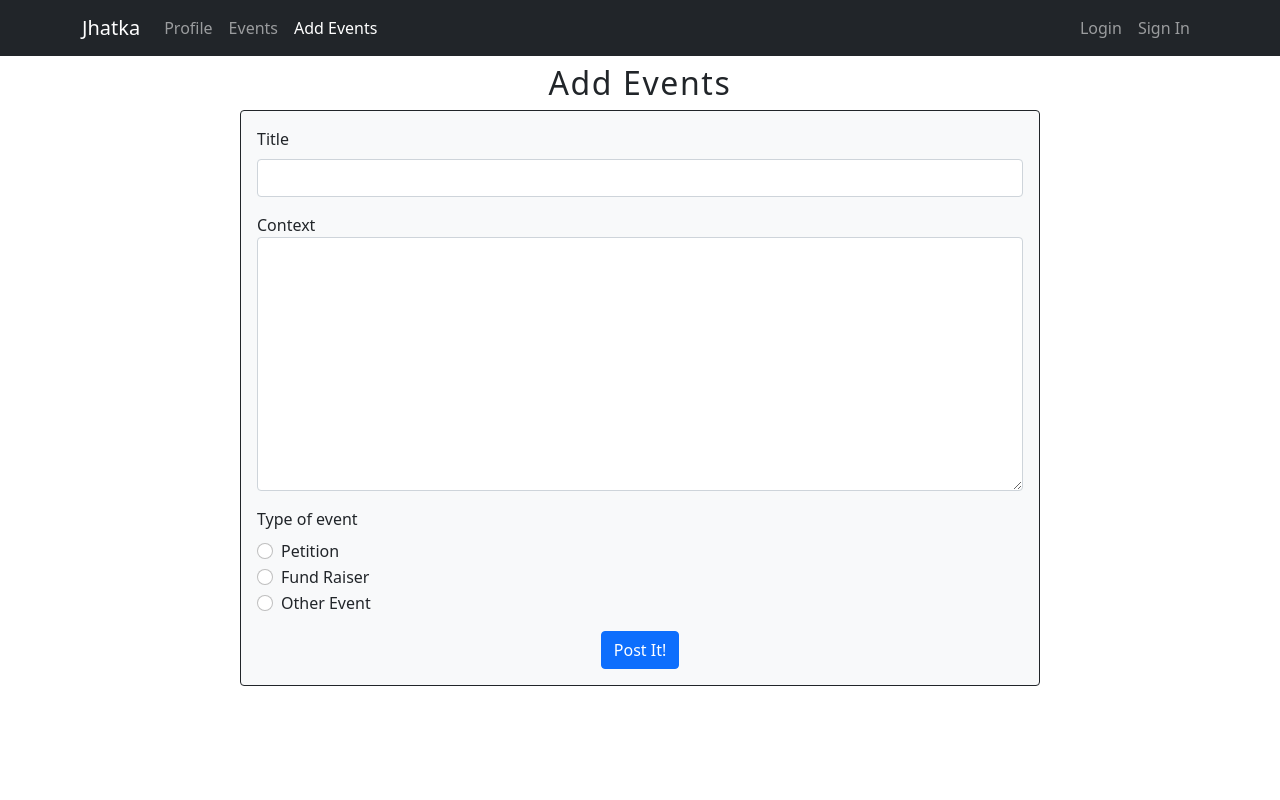
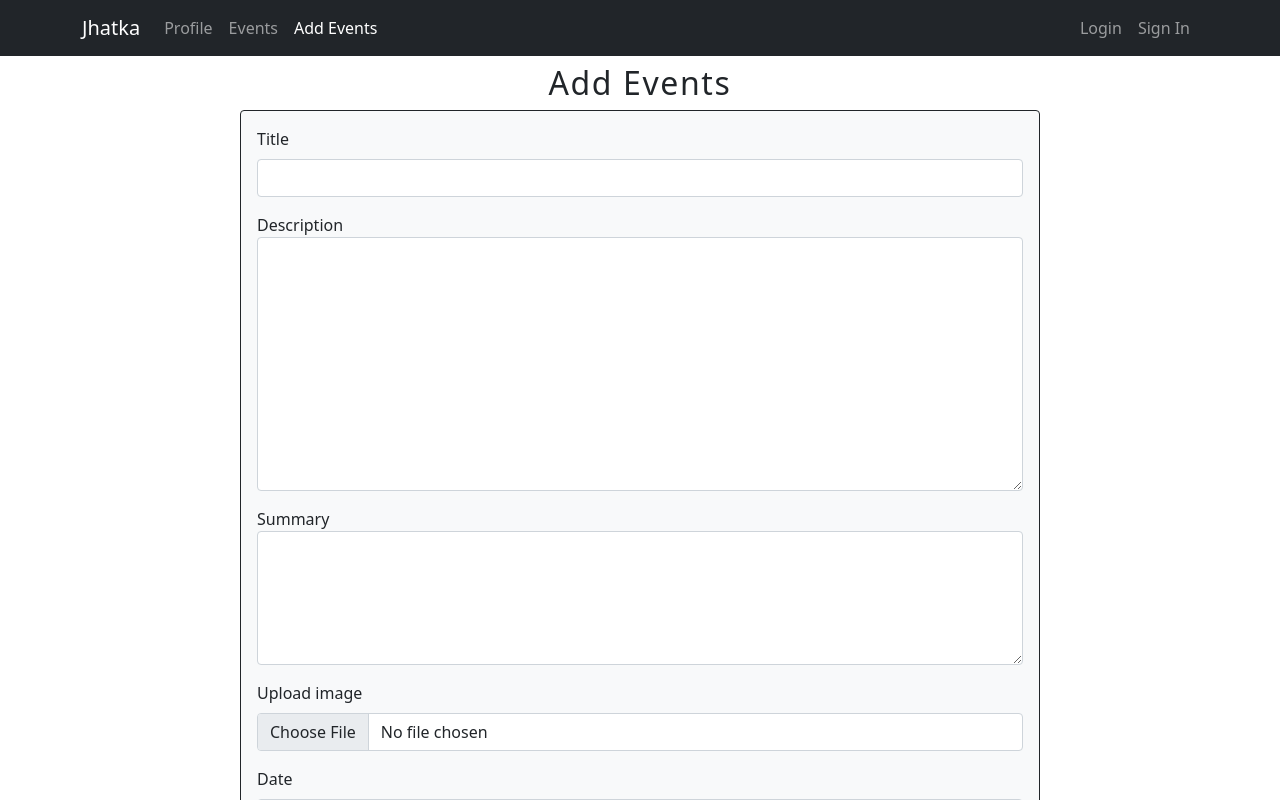
Before and after one commit to Fastest-Coder-First/CFG-JPM-Hackathon, a React (Create React App) app in the folder Jhatka-Team-83/client/: page /addevents in a window 1280 px wide. Shown: the top 800 px of the page. Built offline with nearby package versions, Linux system fonts and the light colour scheme.

Commit message:
Added fields in the addevents

```diff
--- a/Jhatka-Team-83/client/src/components/AddEvents/Addevents.js
+++ b/Jhatka-Team-83/client/src/components/AddEvents/Addevents.js
@@ -36,19 +36,51 @@ const Addevents = () => {
         </div>
 
         <div className="mb-3">
-          <label htmlFor="context" className="form-lable">
-            Context
+          <label htmlFor="description" className="form-lable">
+            Description
           </label>
           <textarea type="text"
-            id="context"
+            id="description"
             rows="10"
             className="form-control"
-            {...register("context", { required: true })}
+            {...register("description", { required: true })}
           />
-          {errors.context?.type === "required" && (
-            <p className="text-danger">*Enter your context</p>
+          {errors.description?.type === "required" && (
+            <p className="text-danger">*Enter your description</p>
           )}
         </div>
+
+        <div className="mb-3">
+          <label htmlFor="summary" className="form-lable">
+            Summary
+          </label>
+          <textarea type="text"
+            id="summary"
+            rows="5"
+            className="form-control"
+            {...register("summary", { required: true })}
+          />
+          {errors.summary?.type === "required" && (
+            <p className="text-danger">*Enter your summary</p>
+          )}
+        </div>
+
+        <div className="mb-3">
+          <label htmlFor="image" className="form-label">
+            Upload image
+          </label>
+
+          <input type="file" accept="image/*" id="image" className="form-control" />
+        </div>
+
+        <div className="mb-3">
+          <label htmlFor="date" className="form-label">
+            Date
+          </label>
+
+          <input type="date" id="date" className="form-control" />
+        </div>
+
 
         <div className="mb-3">
           <div className="mb-2">Type of event</div>
```
